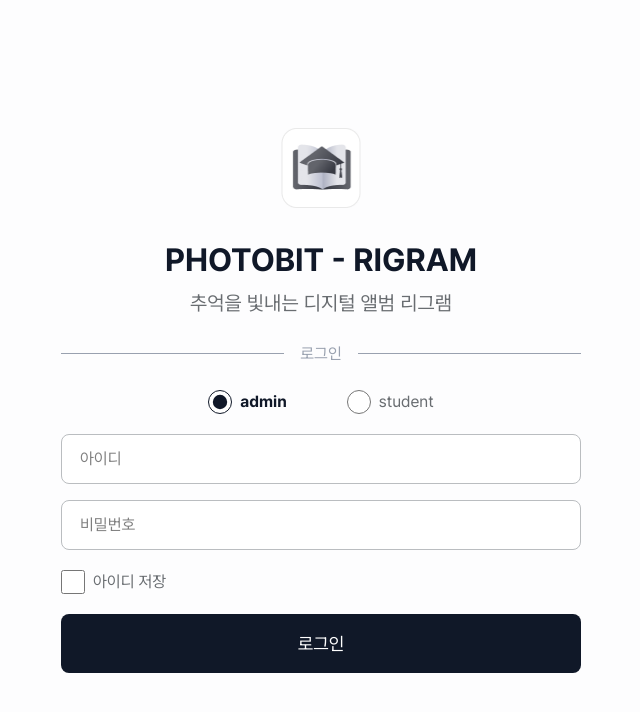
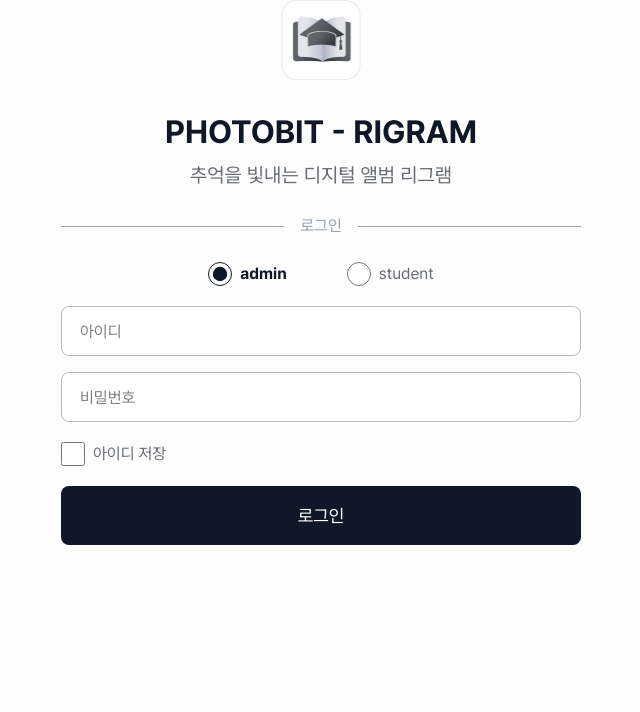
Before and after one commit to Photobit-RIGRAM/RIGRAM, a Next.js app: page /login in a window 1280 px wide. Shown: the top 712 px of the page, without its empty margins (319-959 px from the left). Built offline with nearby package versions, Linux system fonts and the light colour scheme.

Commit message:
[Style] app Layout
- 필요없는 스타일 삭제

```diff
--- a/src/app/layout.tsx
+++ b/src/app/layout.tsx
@@ -24,9 +24,7 @@ export default function RootLayout({
 }>) {
   return (
     <html lang="ko" className={`${pretendard.variable} antialiased`}>
-      <body className="w-screen h-screen">
-        <main className="w-full h-full">{children}</main>
-      </body>
+      <body>{children}</body>
     </html>
   );
 }
```
